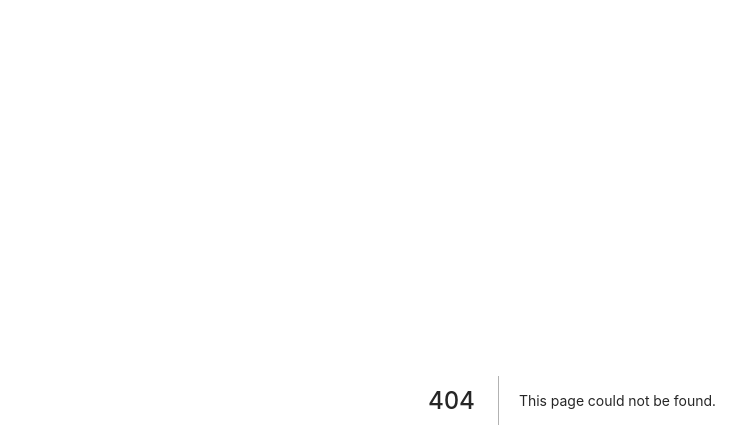
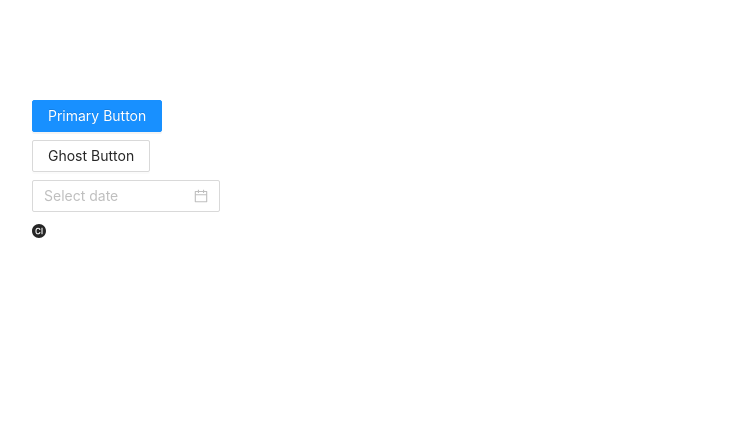
Before and after one commit to giftedunicorn/next-web-template, a Next.js app: page /about in a window 1280 px wide. Before the commit this address had no page. Shown: the top 448 px of the page, without its empty margins (68-814 px from the left). Built offline with nearby package versions, Linux system fonts and the light colour scheme.

Commit message:
Add ant design

```diff
--- /dev/null
+++ b/next.config.js
@@ -0,0 +1,19 @@
+// next.config.js
+const withAntdLess = require('next-plugin-antd-less');
+
+module.exports = withAntdLess({
+  // optional
+  // modifyVars: { '@primary-color': '#04f' },
+  // optional
+  lessVarsFilePath: './src/styles/variables.less',
+  // optional
+  lessVarsFilePathAppendToEndOfContent: false,
+  // optional https://github.com/webpack-contrib/css-loader#object
+  cssLoaderOptions: {},
+
+  // Other Config Here...
+
+  webpack(config) {
+    return config;
+  },
+});
--- /dev/null
+++ b/pages/about.js
@@ -0,0 +1,18 @@
+import { Button, Space, DatePicker, Card } from 'antd';
+import { CiCircleFilled } from '@ant-design/icons';
+
+export default function About() {
+  const onChange = () => {};
+
+
+  return (
+    <div style={{ padding: 100 }}>
+      <Space direction="vertical">
+        <Button type="primary">Primary Button</Button>
+        <Button type="ghost">Ghost Button</Button>
+        <DatePicker onChange={onChange} />
+        <CiCircleFilled />
+      </Space>
+    </div>
+  )
+}
```
Also changed, not shown: styles/variables.less (added).
